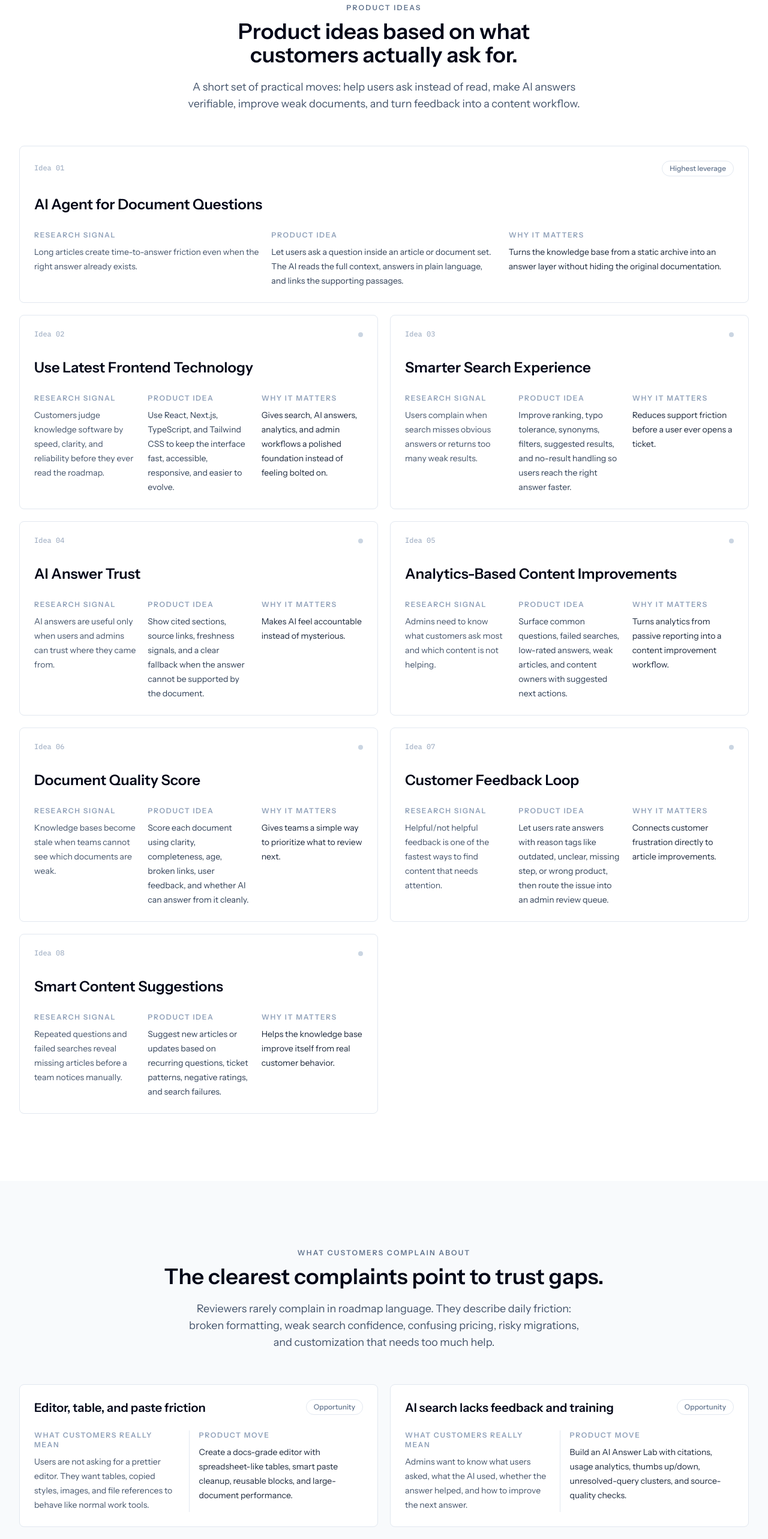
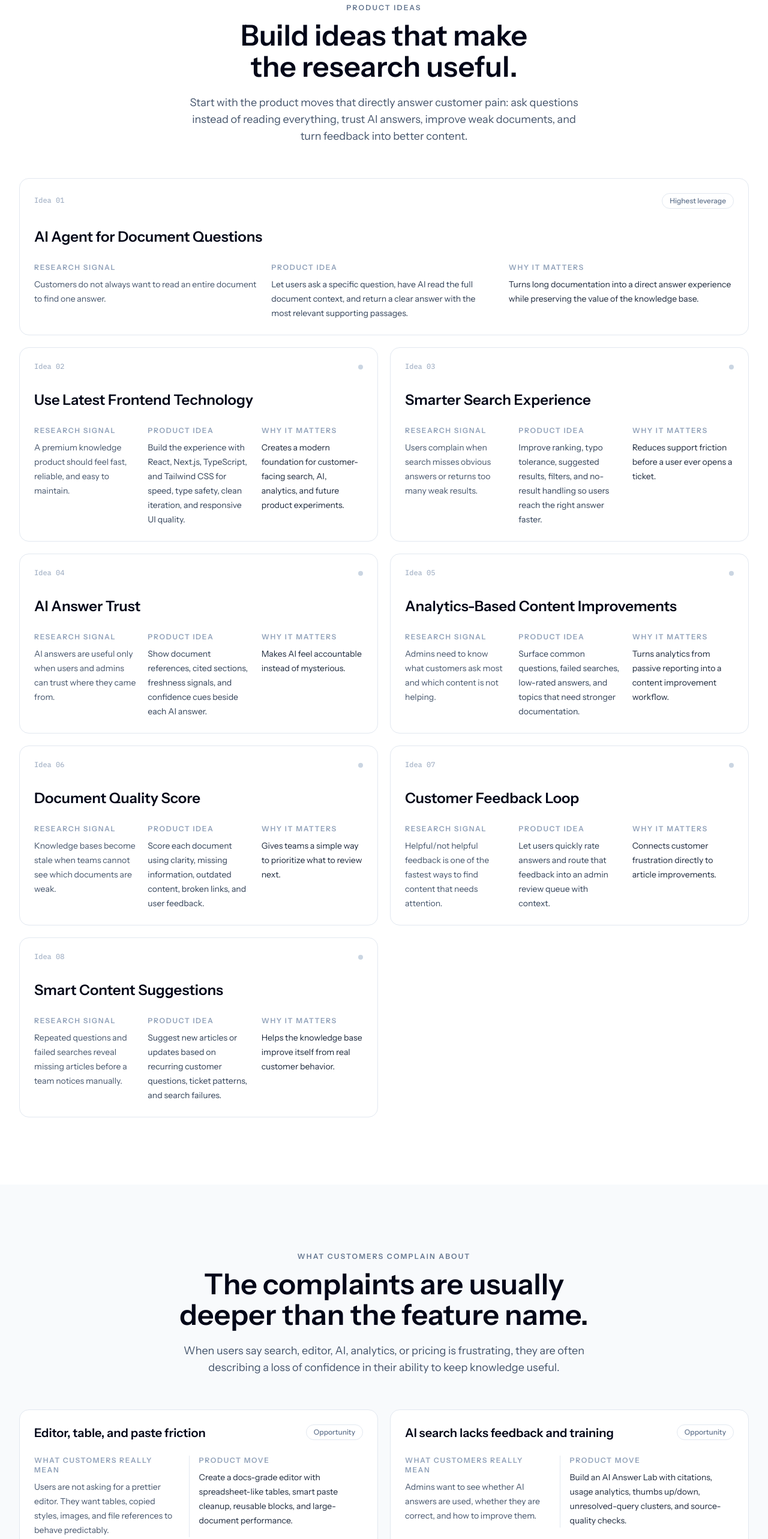
Before and after one commit to AhmedMohsen600/helpjuice-customer-insights, a Next.js app: page / in a window 1280 px wide. Shown: the part 160-2726 px from the top of the page at 60% size. Built offline with nearby package versions, Linux system fonts and the light colour scheme.

Commit message:
Restore preferred brief version

```diff
--- a/src/app/page.tsx
+++ b/src/app/page.tsx
@@ -15,7 +15,7 @@ import {
 const navItems = [
   { label: "Ideas", href: "#ideas" },
   { label: "Complaints", href: "#complaints" },
-  { label: "Needs", href: "#build" },
+  { label: "Build", href: "#build" },
   { label: "Competitors", href: "#competitors" },
   { label: "Sources", href: "#sources" },
 ];
@@ -26,7 +26,7 @@ export default function Home() {
       <header className="sticky top-0 z-20 border-b border-slate-200/80 bg-slate-50/90 backdrop-blur">
         <div className="mx-auto flex max-w-7xl items-center justify-between gap-6 px-5 py-4 sm:px-6 lg:px-8">
           <a href="#ideas" className="text-sm font-semibold text-slate-950">
-            Helpjuice customer insight brief
+            Helpjuice Review Intelligence
           </a>
           <nav className="hidden items-center gap-6 md:flex">
             {navItems.map((item) => (
@@ -46,8 +46,8 @@ export default function Home() {
         <div className="mx-auto max-w-7xl">
           <SectionHeader
             kicker="Product ideas"
-            title="Product ideas based on what customers actually ask for."
-            description="A short set of practical moves: help users ask instead of read, make AI answers verifiable, improve weak documents, and turn feedback into a content workflow."
+            title="Build ideas that make the research useful."
+            description="Start with the product moves that directly answer customer pain: ask questions instead of reading everything, trust AI answers, improve weak documents, and turn feedback into better content."
             level="h1"
           />
           <div className="grid gap-5 lg:grid-cols-2">
@@ -67,8 +67,8 @@ export default function Home() {
         <div className="mx-auto max-w-7xl">
           <SectionHeader
             kicker="What customers complain about"
-            title="The clearest complaints point to trust gaps."
-            description="Reviewers rarely complain in roadmap language. They describe daily friction: broken formatting, weak search confidence, confusing pricing, risky migrations, and customization that needs too much help."
+            title="The complaints are usually deeper than the feature name."
+            description="When users say search, editor, AI, analytics, or pricing is frustrating, they are often describing a loss of confidence in their ability to keep knowledge useful."
           />
           <div className="grid gap-5 lg:grid-cols-2">
             {painPoints.map((painPoint) => (
@@ -82,10 +82,10 @@ export default function Home() {
         <div className="mx-auto max-w-7xl">
           <SectionHeader
             kicker="Build what customers ask for"
-            title="From complaint to product direction."
-            description="This translates review language into the job customers are really trying to do, then into a practical product move Helpjuice could explore."
+            title="Complaint to need to product idea."
+            description="The strongest product moves come from translating literal complaints into the underlying customer job."
           />
-          <div className="rounded-lg border border-slate-200 bg-white px-5 py-4 shadow-[0_1px_0_rgba(15,23,42,0.04)] sm:px-8">
+          <div className="rounded-3xl border border-slate-200 bg-white px-5 py-4 shadow-[0_1px_0_rgba(15,23,42,0.04)] sm:px-8">
             <div className="hidden grid-cols-[56px_1fr_1fr_1.2fr] border-b border-slate-200 pb-4 text-xs font-semibold uppercase tracking-[0.14em] text-slate-400 md:grid">
               <span />
               <span>Customer complaint</span>
@@ -107,8 +107,8 @@ export default function Home() {
         <div className="mx-auto max-w-7xl">
           <SectionHeader
             kicker="Competitor lessons"
-            title="Competitor lessons worth acting on."
-            description="The useful signal is not who is better. It is where buyers hit friction: bloat, brittle authoring, opaque pricing, weak portability, and support workflows that do not connect to knowledge work."
+            title="Every competitor is teaching the same lesson from a different angle."
+            description="The useful signal is where products break down: bloat, brittle authoring, opaque pricing, weak portability, and support workflows that do not connect to knowledge work."
           />
           <div className="grid gap-5 md:grid-cols-2 xl:grid-cols-4">
             {competitors.map((competitor) => (
@@ -126,7 +126,7 @@ export default function Home() {
             </p>
             <p className="mt-3 text-sm leading-6 text-slate-600">
               Public review platforms, product community threads, and customer discussions.
-              The page uses qualitative patterns only, not invented scores or claims.
+              Insights are qualitative signals, not invented quantitative claims.
             </p>
           </div>
           <SourceList sources={sources} />
--- a/src/components/CompetitorCard.tsx
+++ b/src/components/CompetitorCard.tsx
@@ -6,7 +6,7 @@ type CompetitorCardProps = {
 
 export function CompetitorCard({ competitor }: CompetitorCardProps) {
   return (
-    <article className="rounded-lg border border-slate-200 bg-white p-6 transition duration-200 hover:border-slate-300 hover:shadow-[0_12px_32px_rgba(15,23,42,0.06)]">
+    <article className="rounded-2xl border border-slate-200 bg-white p-6 transition duration-200 hover:border-slate-300 hover:shadow-[0_18px_50px_rgba(15,23,42,0.07)]">
       <h3 className="text-xl font-semibold text-slate-950">
         {competitor.name}
       </h3>
--- a/src/components/IdeaCard.tsx
+++ b/src/components/IdeaCard.tsx
@@ -10,7 +10,7 @@ export function IdeaCard({ idea, index, featured = false }: IdeaCardProps) {
   return (
     <article
       className={[
-        "group rounded-lg border border-slate-200 bg-white p-6 transition duration-200 hover:border-slate-300 hover:shadow-[0_12px_32px_rgba(15,23,42,0.06)]",
+        "group rounded-2xl border border-slate-200 bg-white p-6 transition duration-200 hover:border-slate-300 hover:shadow-[0_18px_50px_rgba(15,23,42,0.07)]",
         featured ? "lg:col-span-2" : "",
       ].join(" ")}
     >
@@ -26,7 +26,7 @@ export function IdeaCard({ idea, index, featured = false }: IdeaCardProps) {
           <span className="h-2 w-2 rounded-full bg-slate-300 transition group-hover:bg-slate-500" />
         )}
       </div>
-      <h3 className="max-w-xl text-xl font-semibold leading-tight text-slate-950 md:text-2xl">
+      <h3 className="max-w-xl text-2xl font-semibold leading-tight text-slate-950">
         {idea.title}
       </h3>
       <div className="mt-7 grid gap-5 md:grid-cols-3">
--- a/src/components/PainPointCard.tsx
+++ b/src/components/PainPointCard.tsx
@@ -6,7 +6,7 @@ type PainPointCardProps = {
 
 export function PainPointCard({ painPoint }: PainPointCardProps) {
   return (
-    <article className="rounded-lg border border-slate-200 bg-white p-6 transition duration-200 hover:border-slate-300 hover:shadow-[0_12px_32px_rgba(15,23,42,0.06)]">
+    <article className="rounded-2xl border border-slate-200 bg-white p-6 transition duration-200 hover:border-slate-300 hover:shadow-[0_18px_50px_rgba(15,23,42,0.07)]">
       <div className="flex items-start justify-between gap-5">
         <h3 className="max-w-sm text-xl font-semibold text-slate-950">
           {painPoint.pain}
@@ -22,7 +22,7 @@ export function PainPointCard({ painPoint }: PainPointCardProps) {
           </p>
           <p className="mt-2 text-sm leading-6 text-slate-600">{painPoint.meaning}</p>
         </div>
-        <div className="border-t border-slate-200 pt-4 md:border-l md:border-t-0 md:pl-4 md:pt-0">
+        <div className="border-l border-slate-200 pl-4">
           <p className="text-xs font-semibold uppercase tracking-[0.14em] text-slate-400">
             Product move
           </p>
--- a/src/components/SectionHeader.tsx
+++ b/src/components/SectionHeader.tsx
@@ -12,7 +12,7 @@ export function SectionHeader({
   level = "h2",
 }: SectionHeaderProps) {
   const headingClassName =
-    "font-display text-balance text-3xl font-semibold leading-[1.08] tracking-normal text-slate-950 md:text-4xl";
+    "font-display text-balance text-3xl font-semibold leading-[1.08] tracking-normal text-slate-950 md:text-5xl";
 
   return (
     <div className="mx-auto mb-10 max-w-3xl text-center md:mb-14">
--- a/src/components/SourceList.tsx
+++ b/src/components/SourceList.tsx
@@ -13,11 +13,11 @@ export function SourceList({ sources }: SourceListProps) {
           href={source.href}
           target="_blank"
           rel="noreferrer"
-          className="group rounded-lg border border-slate-200 bg-white px-4 py-3 text-sm text-slate-600 transition duration-200 hover:border-slate-300 hover:text-slate-950"
+          className="group rounded-xl border border-slate-200 bg-white px-4 py-3 text-sm text-slate-600 transition duration-200 hover:border-slate-300 hover:text-slate-950"
         >
           <span>{source.label}</span>
-          <span className="ml-2 text-xs font-medium uppercase tracking-[0.12em] text-slate-300 transition group-hover:text-slate-500">
-            Source
+          <span className="ml-2 text-slate-300 transition group-hover:text-slate-500">
+            / source
           </span>
         </a>
       ))}
--- a/src/data/research.ts
+++ b/src/data/research.ts
@@ -129,14 +129,14 @@ export const painPoints: PainPoint[] = [
   {
     pain: "Editor, table, and paste friction",
     meaning:
-      "Users are not asking for a prettier editor. They want tables, copied styles, images, and file references to behave like normal work tools.",
+      "Users are not asking for a prettier editor. They want tables, copied styles, images, and file references to behave predictably.",
     opportunity:
       "Create a docs-grade editor with spreadsheet-like tables, smart paste cleanup, reusable blocks, and large-document performance.",
   },
   {
     pain: "AI search lacks feedback and training",
     meaning:
-      "Admins want to know what users asked, what the AI used, whether the answer helped, and how to improve the next answer.",
+      "Admins want to see whether AI answers are used, whether they are correct, and how to improve them.",
     opportunity:
       "Build an AI Answer Lab with citations, usage analytics, thumbs up/down, unresolved-query clusters, and source-quality checks.",
   },
@@ -297,27 +297,27 @@ export const productIdeas: ProductIdea[] = [
   {
     title: "AI Agent for Document Questions",
     signal:
-      "Long articles create time-to-answer friction even when the right answer already exists.",
+      "Customers do not always want to read an entire document to find one answer.",
     idea:
-      "Let users ask a question inside an article or document set. The AI reads the full context, answers in plain language, and links the supporting passages.",
+      "Let users ask a specific question, have AI read the full document context, and return a clear answer with the most relevant supporting passages.",
     impact:
-      "Turns the knowledge base from a static archive into an answer layer without hiding the original documentation.",
+      "Turns long documentation into a direct answer experience while preserving the value of the knowledge base.",
   },
   {
     title: "Use Latest Frontend Technology",
     signal:
-      "Customers judge knowledge software by speed, clarity, and reliability before they ever read the roadmap.",
+      "A premium knowledge product should feel fast, reliable, and easy to maintain.",
     idea:
-      "Use React, Next.js, TypeScript, and Tailwind CSS to keep the interface fast, accessible, responsive, and easier to evolve.",
+      "Build the experience with React, Next.js, TypeScript, and Tailwind CSS for speed, type safety, clean iteration, and responsive UI quality.",
     impact:
-      "Gives search, AI answers, analytics, and admin workflows a polished foundation instead of feeling bolted on.",
+      "Creates a modern foundation for customer-facing search, AI, analytics, and future product experiments.",
   },
   {
     title: "Smarter Search Experience",
     signal:
       "Users complain when search misses obvious answers or returns too many weak results.",
     idea:
-      "Improve ranking, typo tolerance, synonyms, filters, suggested results, and no-result handling so users reach the right answer faster.",
+      "Improve ranking, typo tolerance, suggested results, filters, and no-result handling so users reach the right answer faster.",
     impact:
       "Reduces support friction before a user ever opens a ticket.",
   },
@@ -326,7 +326,7 @@ export const productIdeas: ProductIdea[] = [
     signal:
       "AI answers are useful only when users and admins can trust where they came from.",
     idea:
-      "Show cited sections, source links, freshness signals, and a clear fallback when the answer cannot be supported by the document.",
+      "Show document references, cited sections, freshness signals, and confidence cues beside each AI answer.",
     impact:
       "Makes AI feel accountable instead of mysterious.",
   },
@@ -335,7 +335,7 @@ export const productIdeas: ProductIdea[] = [
     signal:
       "Admins need to know what customers ask most and which content is not helping.",
     idea:
-      "Surface common questions, failed searches, low-rated answers, weak articles, and content owners with suggested next actions.",
+      "Surface common questions, failed searches, low-rated answers, and topics that need stronger documentation.",
     impact:
       "Turns analytics from passive reporting into a content improvement workflow.",
   },
@@ -344,7 +344,7 @@ export const productIdeas: ProductIdea[] = [
     signal:
       "Knowledge bases become stale when teams cannot see which documents are weak.",
     idea:
-      "Score each document using clarity, completeness, age, broken links, user feedback, and whether AI can answer from it cleanly.",
+      "Score each document using clarity, missing information, outdated content, broken links, and user feedback.",
     impact:
       "Gives teams a simple way to prioritize what to review next.",
   },
@@ -353,7 +353,7 @@ export const productIdeas: ProductIdea[] = [
     signal:
       "Helpful/not helpful feedback is one of the fastest ways to find content that needs attention.",
     idea:
-      "Let users rate answers with reason tags like outdated, unclear, missing step, or wrong product, then route the issue into an admin review queue.",
+      "Let users quickly rate answers and route that feedback into an admin review queue with context.",
     impact:
       "Connects customer frustration directly to article improvements.",
   },
@@ -362,7 +362,7 @@ export const productIdeas: ProductIdea[] = [
     signal:
       "Repeated questions and failed searches reveal missing articles before a team notices manually.",
     idea:
-      "Suggest new articles or updates based on recurring questions, ticket patterns, negative ratings, and search failures.",
+      "Suggest new articles or updates based on recurring customer questions, ticket patterns, and search failures.",
     impact:
       "Helps the knowledge base improve itself from real customer behavior.",
   },
```
